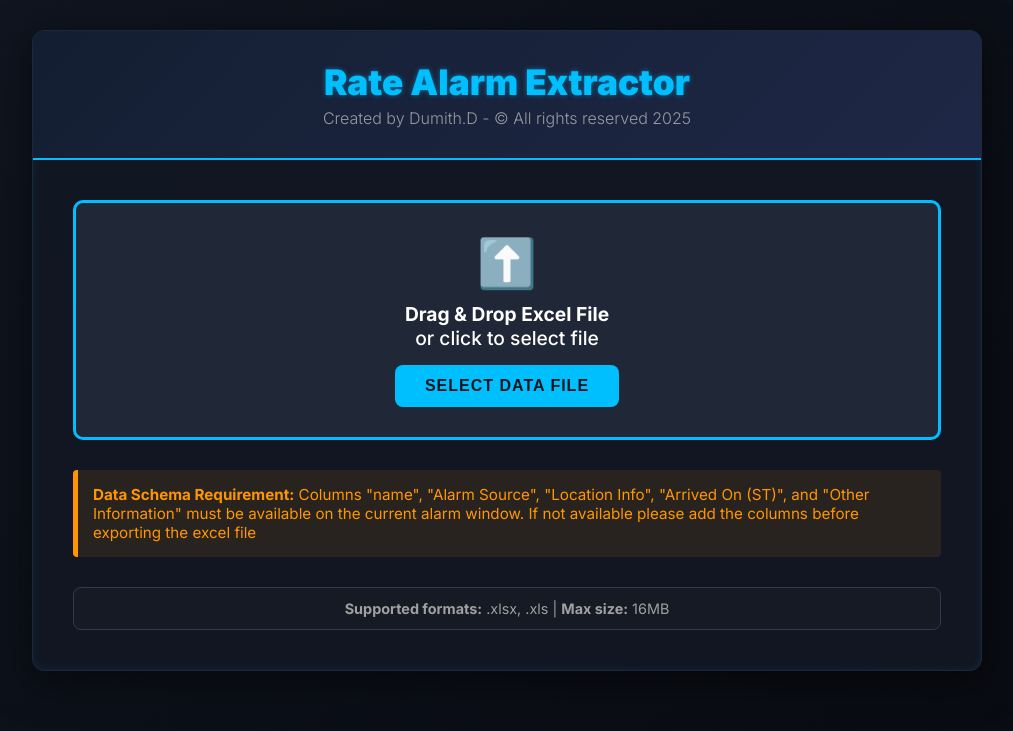
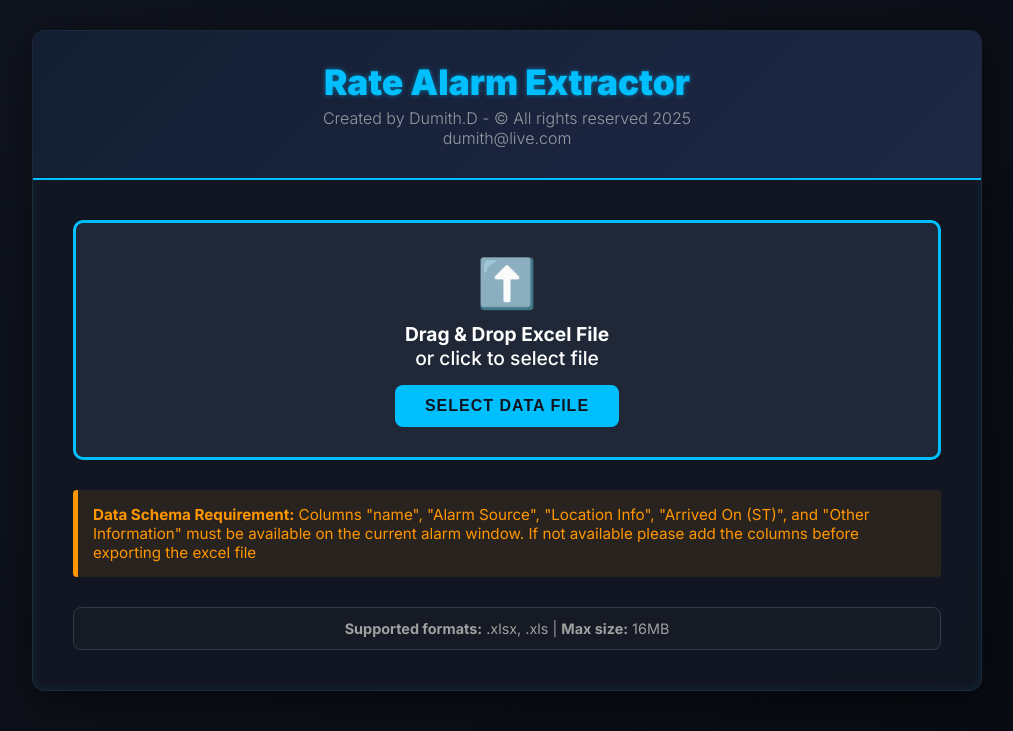
Before and after one commit to mdumithz-cpu/excel-analyzer, a Flask app: page / in a window 1280 px wide. Shown: the top 731 px of the page, without its empty margins (133-1146 px from the left). Run offline with Flask 3, Linux system fonts and the light colour scheme.

Commit message:
Add files via upload

```diff
--- a/templates/index.html
+++ b/templates/index.html
@@ -360,6 +360,7 @@
             <h1>Rate Alarm Extractor</h1>
             <!-- Change 1: Updated subheading text and centered titles (via .header CSS) -->
             <p>Created by Dumith.D - © All rights reserved 2025</p>
+			<p>dumith@live.com</p>
         </div>
 
         <div class="content">
```
